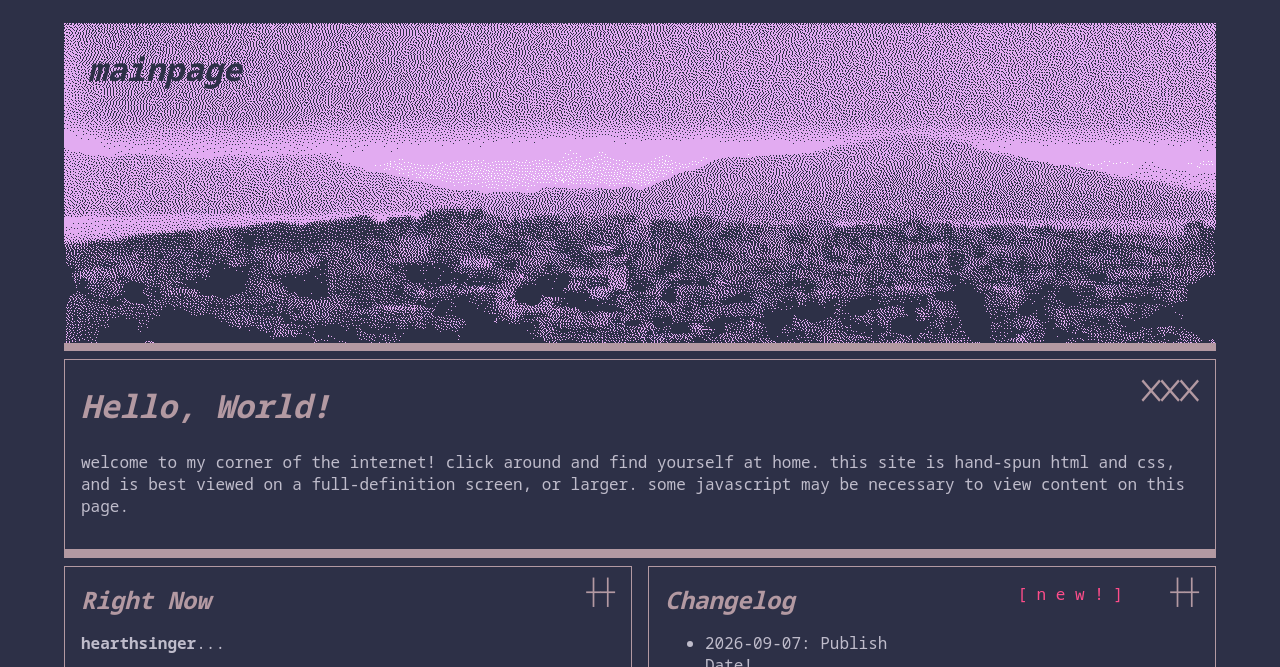
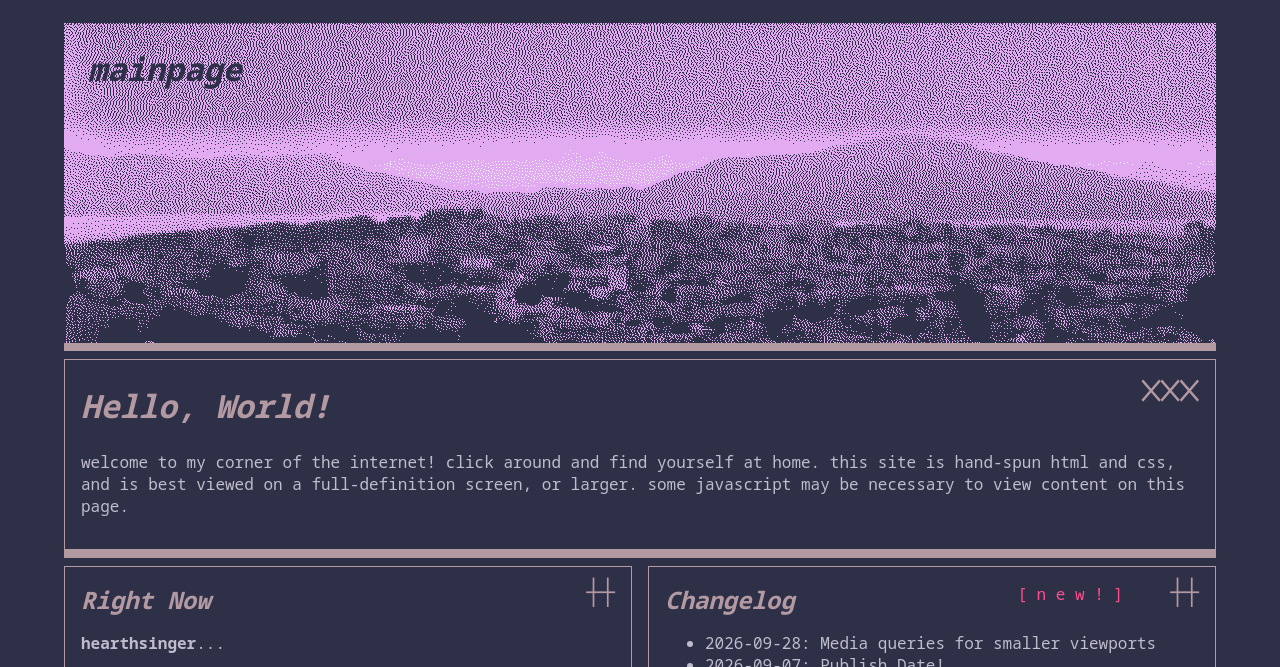
Before and after one commit to hearthsinger/blog, a website: page index.html in a window 1280 px wide. Shown: the part 62-729 px from the top of the page. Drawn offline with Linux system fonts and the light colour scheme; no server answers; grey boxes are pictures that could not be loaded; a web font is replaced by a local one.

Commit message:
chore: changelog styles, entry

```diff
--- a/css/_style.scss
+++ b/css/_style.scss
@@ -226,7 +226,7 @@ div.f-end {
   flex-direction: column;
   row-gap: var(--space-md);
 
-  ul {
+  ul:not(.single) {
     column-count: 2;
   }
 
--- a/index.html
+++ b/index.html
@@ -93,7 +93,8 @@
           </div>
           <div class="new">
             <h2><em>Changelog</em></h2>
-            <ul>
+            <ul class="single">
+              <li>2026-09-28: Media queries for smaller viewports</li>
               <li>2026-09-07: Publish Date!</li>
             </ul>
           </div>
```
Also changed, not shown: css/style.min.css, 1 other file.
